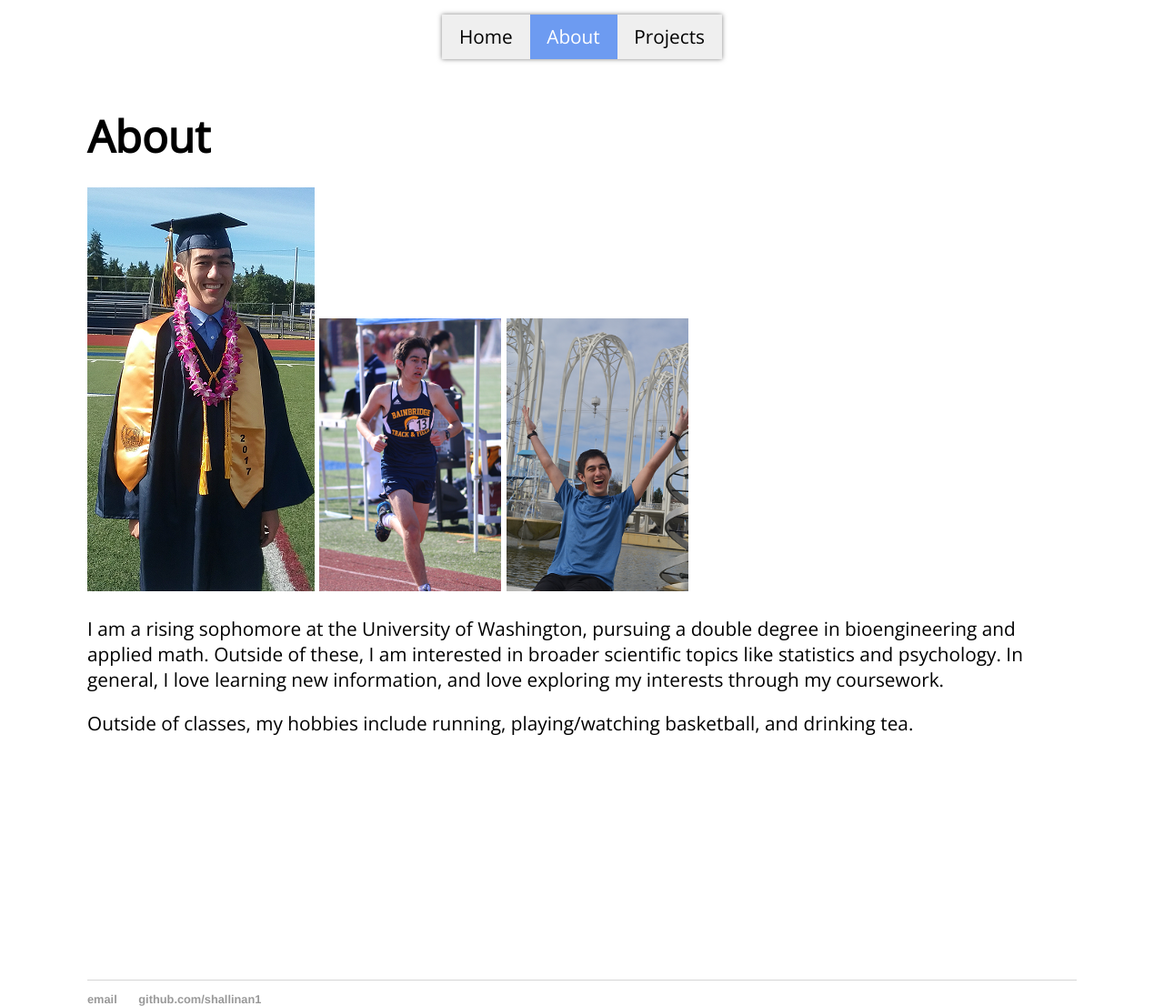
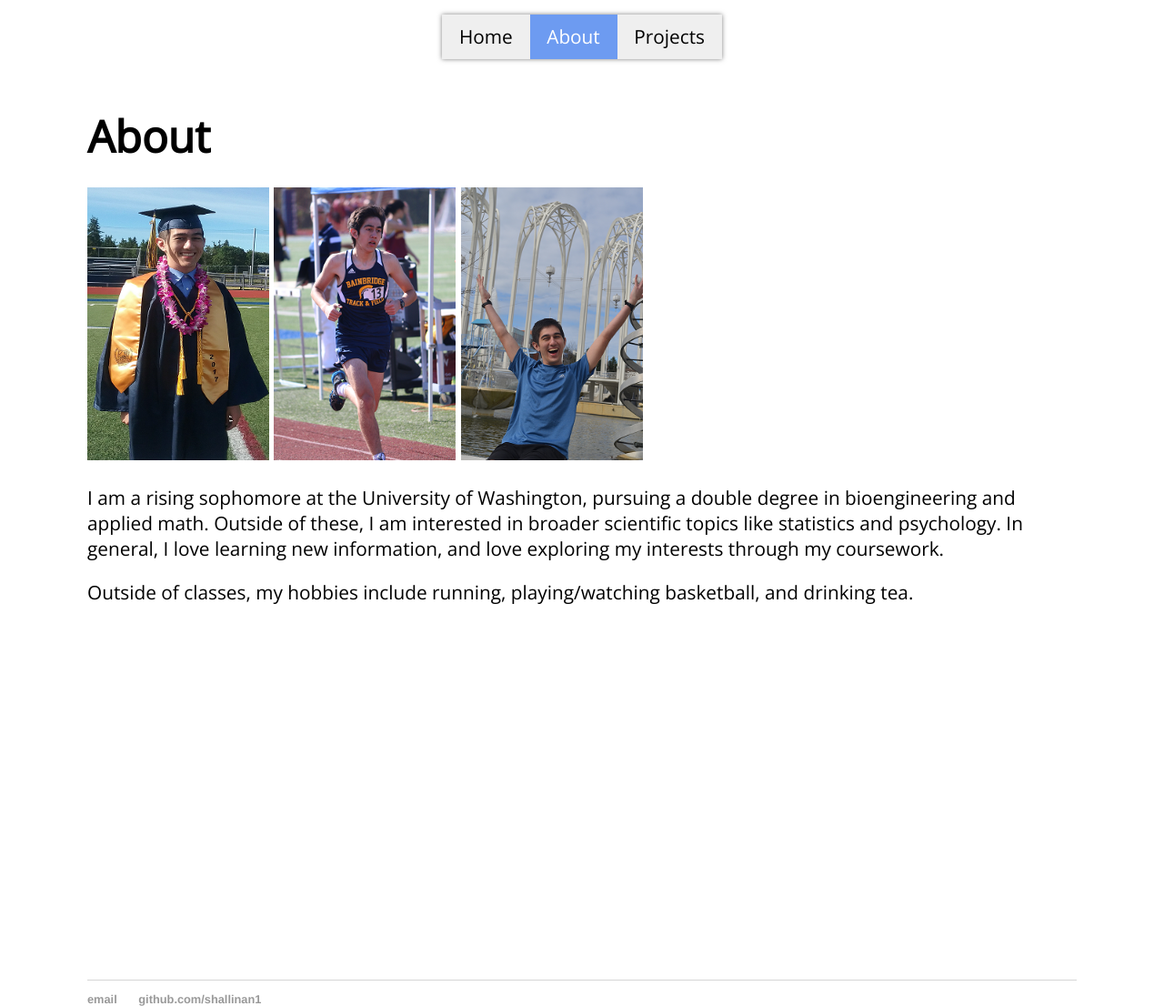
Before and after one commit to shallinan1/shallinan1.github.io, a Jekyll site: the page built from about/index.md, in a window 1280 px wide. Shown: the whole page at 91% size. Built offline with Jekyll 4.4.1, drawn with Linux system fonts in a browser that asks for light colours.

Commit message:
Update index.md

```diff
--- a/about/index.md
+++ b/about/index.md
@@ -6,7 +6,7 @@
 
 # About
 
-<img src="/assets/pictures/hsgraduation1.png" style = "width = 200px;height = 300px;" title="Bainbridge High School Graduation" alt = "Image">
+<img src="/assets/pictures/hsgraduation1.png" style = "width:200px;height:300px;" title="Bainbridge High School Graduation" alt = "Image">
 <img src="/assets/pictures/running1.png" style="width:200px;height:300px;" title="Track Race (1600m Dash)">
 <img src="/assets/pictures/happy1.png" style="width:200px;height:300px;" title="Pacific Science Center">
 
```
